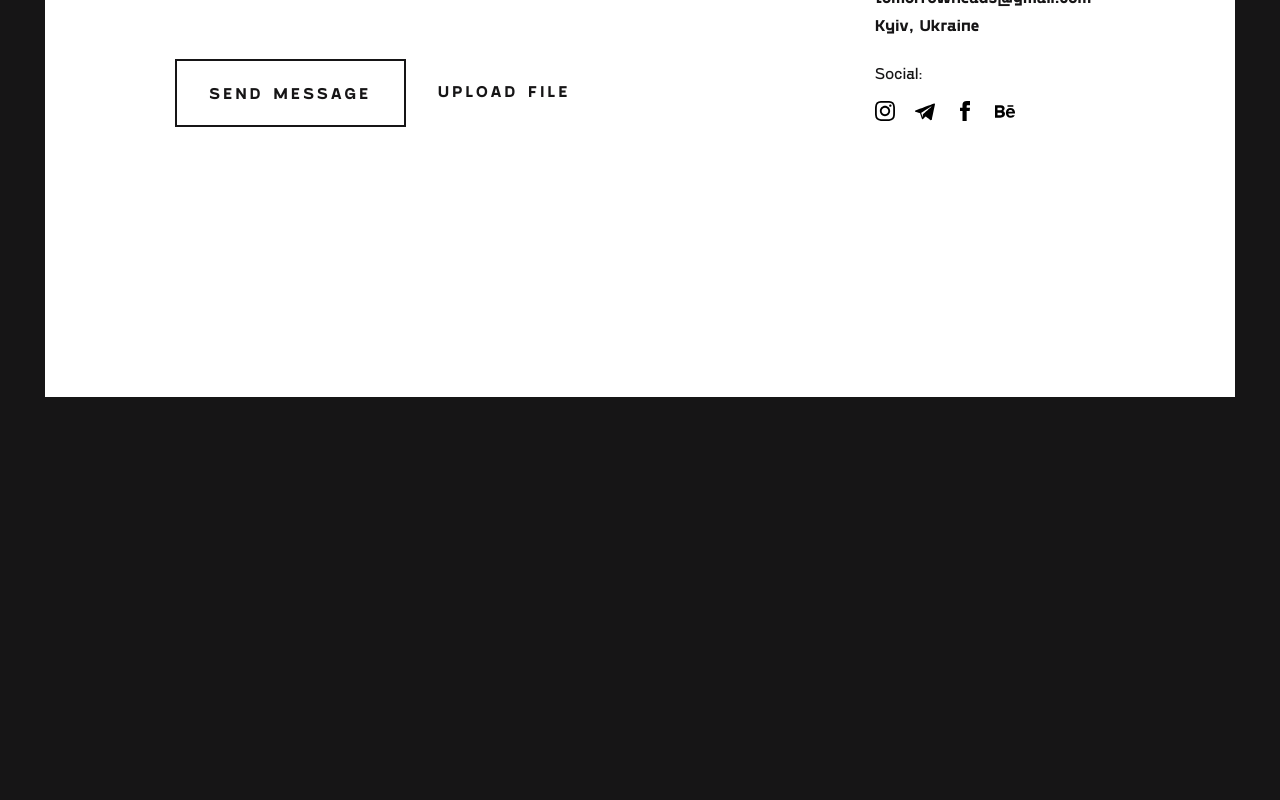
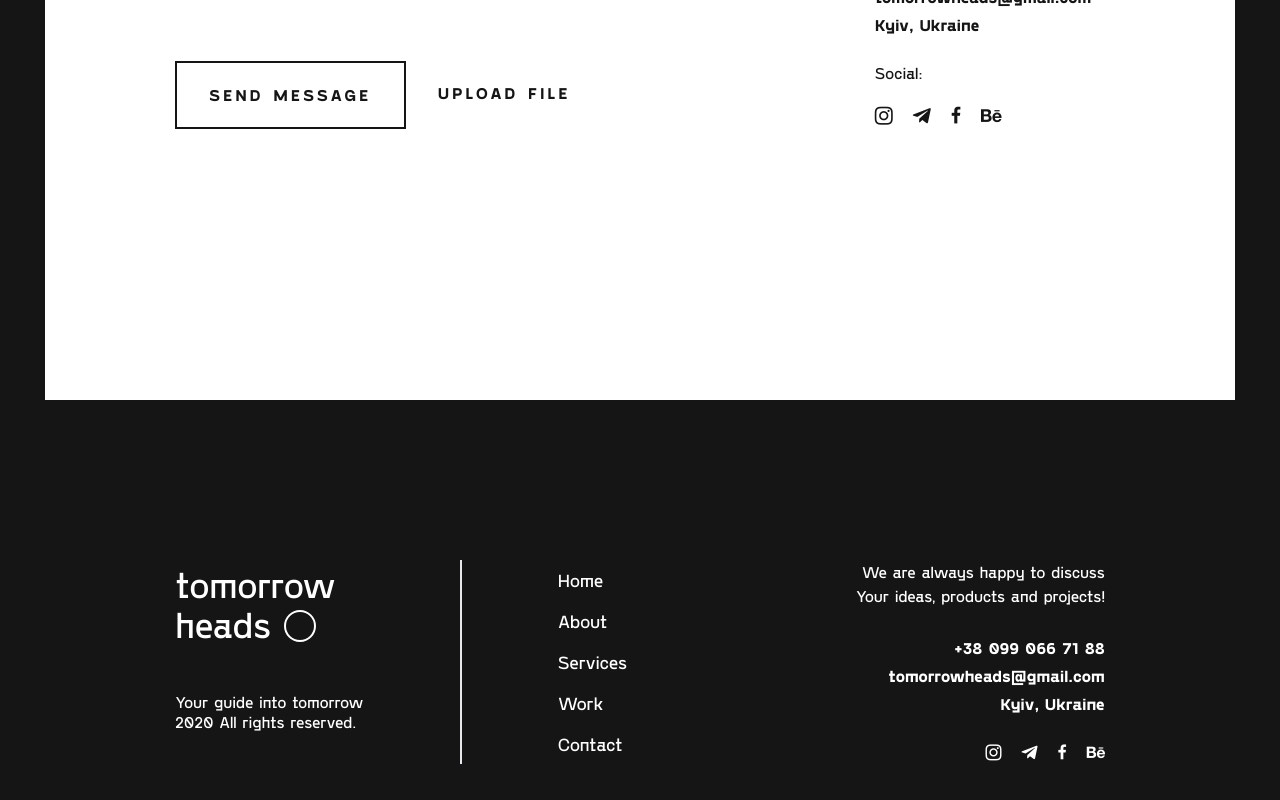
Before and after one commit to shpp-isahnovskii/futureheads, a React (Vite) app: page / in a window 1280 px wide. Shown: the part 592-1392 px from the top of the page. Before the commit the page ends 989 px from the top, so only its background shows below. Built offline with nearby package versions, Linux system fonts and the light colour scheme.

Commit message:
add footer section

```diff
--- a/src/App.jsx
+++ b/src/App.jsx
@@ -7,6 +7,7 @@ import ScrollingText from './components/ScrollingText';
 import OurWorks from './components/OurWorks';
 import OurClients from './components/OurClients';
 import ContactForm from './components/ContactForm';
+import PageFooter from './components/PageFooter';
 import { ScrollTrigger } from 'gsap/all';
 
 function App() {
@@ -22,6 +23,7 @@ function App() {
       <OurWorks />
       <OurClients /> */}
       <ContactForm />
+      <PageFooter />
     </>
   );
 }
--- a/src/components/ContactForm/index.jsx
+++ b/src/components/ContactForm/index.jsx
@@ -10,7 +10,6 @@ const ContactForm = () => {
     formState: { errors, isSubmitting },
     watch,
     resetField,
-    getValues,
   } = useForm();
 
   return (
@@ -103,18 +102,14 @@ const ContactForm = () => {
             </a>
             <p className="font-bold mb-6">Kyiv, Ukraine</p>
             <p className="mb-4">Social:</p>
-            <ul className="flex *:mr-5">
+            <ul className="flex *:mr-5 text-lg">
               <li>
                 <a
                   href="https://www.instagram.com"
                   target="_blank"
                   rel="noopener noreferrer"
                 >
-                  <img
-                    src="./instagram.svg"
-                    className="block w-5 h-5"
-                    alt="instagram"
-                  />
+                  <span className="icon-instagram"/>
                 </a>
               </li>
               <li>
@@ -123,11 +118,7 @@ const ContactForm = () => {
                   target="_blank"
                   rel="noopener noreferrer"
                 >
-                  <img
-                    src="./telegram.svg"
-                    className="block w-5 h-5"
-                    alt="telegram"
-                  />
+                  <span className="icon-telegram"/>
                 </a>
               </li>
               <li>
@@ -136,11 +127,7 @@ const ContactForm = () => {
                   target="_blank"
                   rel="noopener noreferrer"
                 >
-                  <img
-                    src="./facebook.svg"
-                    className="block w-5 h-5"
-                    alt="facebook"
-                  />
+                  <span className="icon-facebook"/>
                 </a>
               </li>
               <li>
@@ -149,11 +136,7 @@ const ContactForm = () => {
                   target="_blank"
                   rel="noopener noreferrer"
                 >
-                  <img
-                    src="./behance.svg"
-                    className="block w-5 h-5"
-                    alt="behance"
-                  />
+                  <span className="icon-behance"/>
                 </a>
               </li>
             </ul>
--- /dev/null
+++ b/src/components/PageFooter/index.jsx
@@ -0,0 +1,87 @@
+const PageFooter = () => {
+  return (
+    <>
+      <footer className="flex justify-between pt-40 pb-44 max-w-[calc(100%-90px)] m-auto px-[130px]">
+        <div className="flex">
+          <div className="border-r-2 pr-24 mr-24">
+            <p className="text-4xl mb-12 mt-1">
+              tomorrow
+              <br />
+              heads
+              <span className="inline-block border-2 border-white rounded-full ml-3 -mb-[4px] w-[32px] h-[32px]" />
+            </p>
+            <p className="leading-[1.25rem]">
+              Your guide into tomorrow
+              <br />
+              2020 All rights reserved.
+            </p>
+          </div>
+          <ul className="flex flex-col justify-around text-lg">
+            <li>Home</li>
+            <li>About</li>
+            <li>Services</li>
+            <li>Work</li>
+            <li>Contact</li>
+          </ul>
+        </div>
+
+        <div className="w-[250px] text-right">
+          <p className="mb-7">
+            We are always happy to discuss Your ideas, products and projects!
+          </p>
+          <a href="tel:+380990667188" className="block font-bold mb-1">
+            +38 099 066 71 88
+          </a>
+          <a
+            href="mailto:tomorrowheads@gmail.com"
+            className="block font-bold mb-1"
+          >
+            tomorrowheads@gmail.com
+            <instagram />
+          </a>
+          <p className="font-bold mb-6">Kyiv, Ukraine</p>
+          <ul className="flex *:ml-5 ml-auto justify-end">
+            <li>
+              <a
+                href="https://www.instagram.com"
+                target="_blank"
+                rel="noopener noreferrer"
+              >
+                <span className="icon-instagram" />
+              </a>
+            </li>
+            <li>
+              <a
+                href="https://telegram.org"
+                target="_blank"
+                rel="noopener noreferrer"
+              >
+                <span className="icon-telegram" />
+              </a>
+            </li>
+            <li>
+              <a
+                href="https://www.facebook.com"
+                target="_blank"
+                rel="noopener noreferrer"
+              >
+                <span className="icon-facebook" />
+              </a>
+            </li>
+            <li>
+              <a
+                href="https://www.behance.net"
+                target="_blank"
+                rel="noopener noreferrer"
+              >
+                <span className="icon-behance" />
+              </a>
+            </li>
+          </ul>
+        </div>
+      </footer>
+    </>
+  );
+};
+
+export default PageFooter;
--- a/src/index.css
+++ b/src/index.css
@@ -23,6 +23,13 @@
     font-weight: 400;
     font-display: block;
     src: url('./assets/fonts/GilroyRegular.woff2');
+  }
+  @font-face {
+    font-family: 'SocialRegular';
+    font-style: normal;
+    font-weight: 400;
+    font-display: block;
+    src: url('./assets/fonts/SocialRegular.woff2');
   }
   html {
     @apply font-gosha text-white bg-black;
@@ -78,4 +85,17 @@
   .error-message {
     @apply text-red-400 text-xs;
   }
+  /* icons */
+  .icon-telegram {
+    @apply before:content-['\e801'] font-icons;
+  }
+  .icon-instagram {
+    @apply before:content-['\e800'] font-icons;
+  }
+  .icon-facebook {
+    @apply before:content-['\f09a'] font-icons;
+  }
+  .icon-behance {
+    @apply before:content-['\f1b4'] font-icons;
+  }
 }
--- a/tailwind.config.js
+++ b/tailwind.config.js
@@ -13,6 +13,7 @@ export default {
       fontFamily: {
         gosha: ['PPGoshaSans', 'Verdana', 'Arial', 'sans-serif'],
         gilroy: ['Gilroy-r', 'Verdana', 'Arial', 'sans-serif'],
+        icons: ['SocialRegular'],
       },
       screens: {
         '3xl': '1800px',
```
Also changed, not shown: src/assets/fonts/SocialRegular.woff2 (added).
